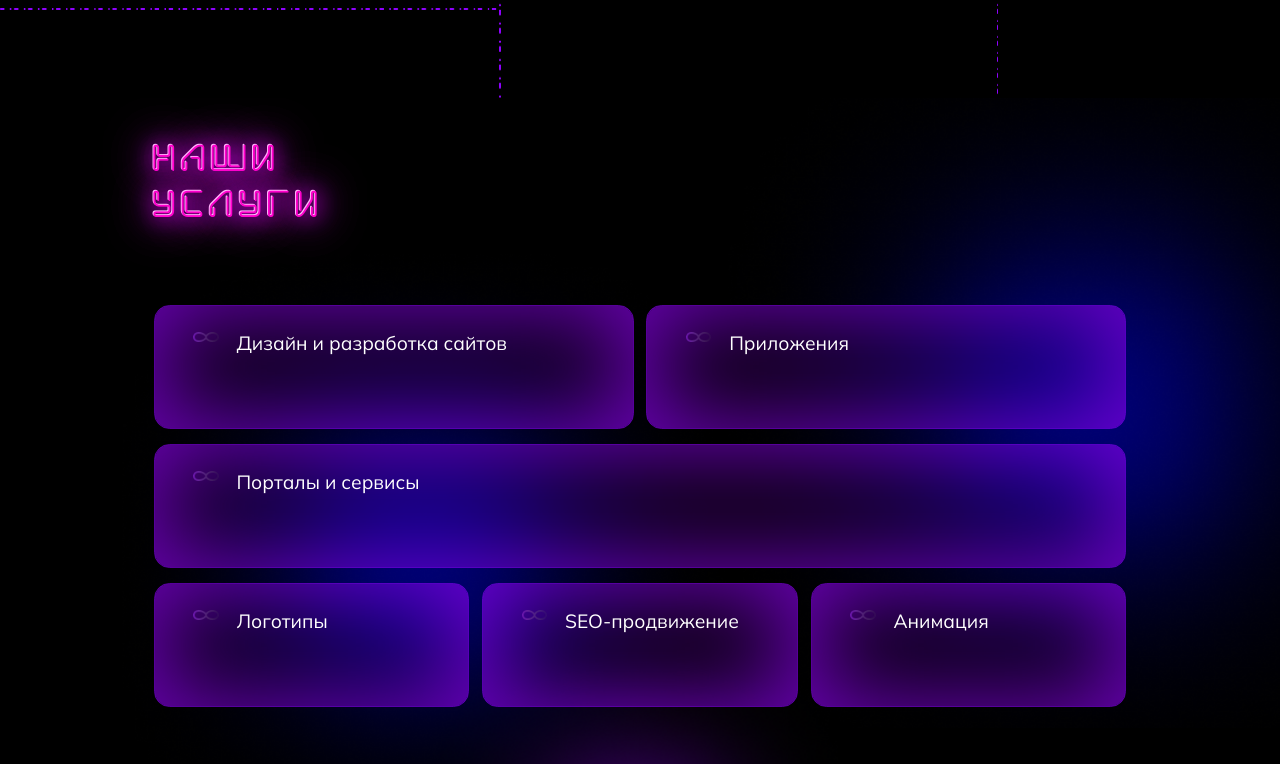
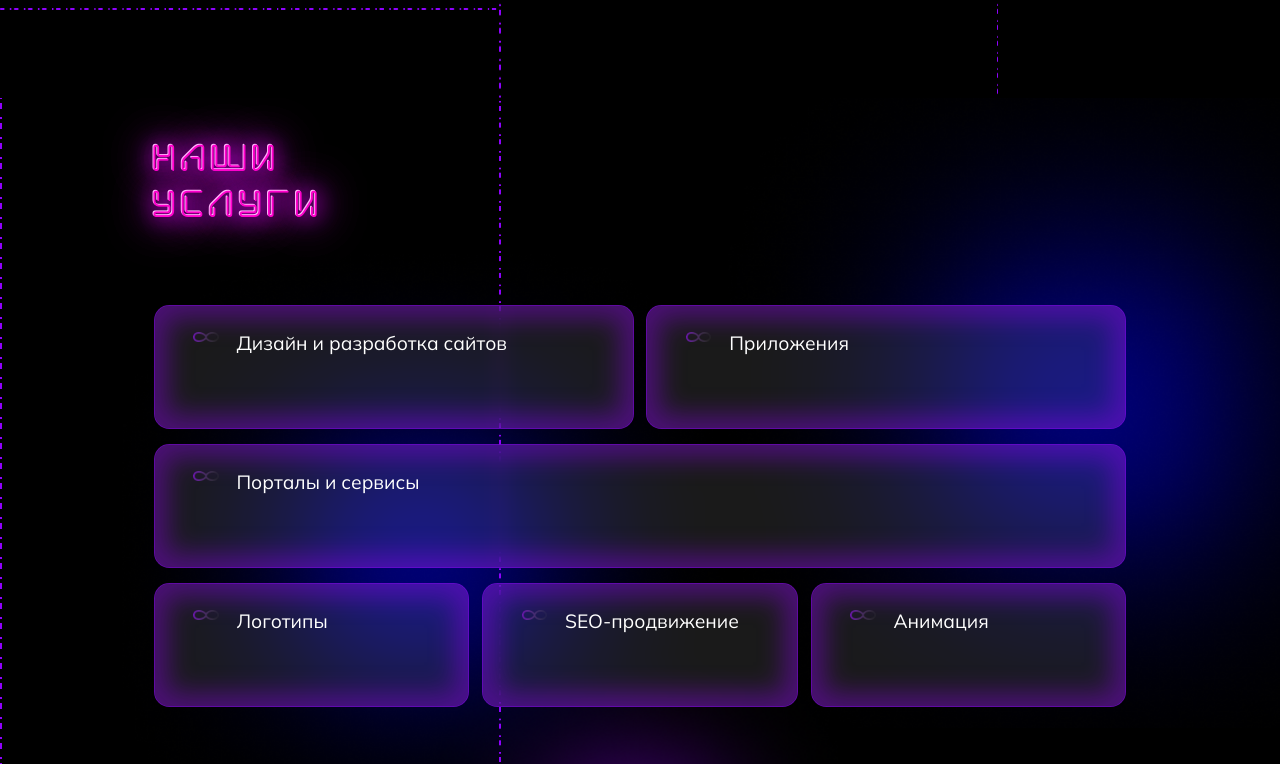
Before and after one commit to WebEvolutionApp/Front, a React (Vite) app: page / in a window 1280 px wide. Shown: the part 2059-2823 px from the top of the page. Built offline with nearby package versions, Linux system fonts and the light colour scheme.

Commit message:
blur added in text window

```diff
--- a/src/components/OurServices/OurServices.jsx
+++ b/src/components/OurServices/OurServices.jsx
@@ -6,6 +6,8 @@ import ellipseThree from "../../assets/images/Ellipse3.3.png";
 import ellipseFour from "../../assets/images/Ellipse2.png";
 import TextWindow from "../ui/TextWindow/TextWindow";
 import infinite from "../../assets/images/Infinite.png";
+import lineFour from '../../assets/images/LineFour.png';
+
 
 
 export function OurServices() {
@@ -37,6 +39,8 @@ export function OurServices() {
 
   return (
     <div id="services" className={s.ourServices__container}>
+      <img className={s.ourServices__container__BgLineOne} src={lineFour} alt="" />
+      <img className={s.ourServices__container__BgLineTwo} src={lineFour} alt="" />
       <img
         className={s.ourServices__container__BgOne}
         src={ellipseThree}
--- a/src/components/OurServices/styles.module.scss
+++ b/src/components/OurServices/styles.module.scss
@@ -30,6 +30,18 @@
     &__BgFour {
         position: absolute;
         display: none;
+    }
+
+    &__BgLineOne {
+        position: absolute;
+        top: -1vw;
+        left: 39vw;
+        height: 60vw;
+        z-index: 1;
+}
+
+    &__BgLineTwo {
+        position: absolute;
     }
 }
 
@@ -88,6 +100,7 @@
     padding-left: 6vw;
     transition: height 0.3s ease;
     width: 100%;
+    z-index: 100;
 
     &:hover {
         height: 11vw;
--- a/src/components/ui/TextWindow/styles.module.scss
+++ b/src/components/ui/TextWindow/styles.module.scss
@@ -2,15 +2,19 @@
     @include fontTitleMain();
     border-radius: 1.2vw;
     border: 0.1vw solid rgba($mainViolet, 0.6);
-    box-shadow: inset 0 0 7vw 1vw rgba(150, 0, 255, 0.7);
-    transition: transform 0.7s ease, background-color 0.7s ease;
+    box-shadow: inset 0 0 2vw 1vw rgba(150, 0, 255, 0.4);
+    transition: transform 0.4s ease, background-color 0.4s ease;
     z-index: 10;
+    background-color: rgba(255, 255, 255, 0.1);
+    backdrop-filter: blur(10px);
+    -webkit-backdrop-filter: blur(10px);
 
     &:hover {
-        box-shadow: inset 0 0 8vw 1vw rgba(150, 0, 255, 0.9);
+        box-shadow: inset 0 0 4vw 1vw rgba(150, 0, 255, 0.9);
         transition: box-shadow 0.5s ease, background-color 0.9s ease, height 0.5s ease;
     }
 }
+
 
 @media only screen and (max-width: 576px) {
 
```
